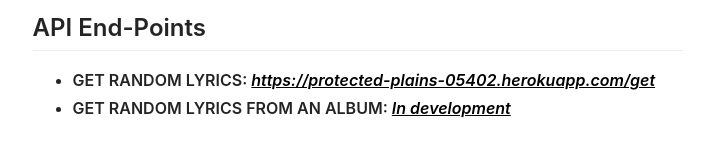
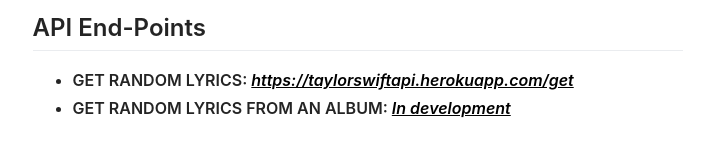
Before and after one commit to MitanshiKshatriya/taylor-swift-api, a website: page index.html in a window 1280 px wide. Shown: the part 148-297 px from the top of the page, without its empty margins (165-879 px from the left). Drawn offline with nearby package versions, Linux system fonts and the light colour scheme; no server answers.

Commit message:
updated url

```diff
--- a/index.html
+++ b/index.html
@@ -87,8 +87,8 @@
             <p>Open Source API for Taylor Swift lyrics</p>
             <h2>API End-Points</h2>
             <ul>
-                <li> GET RANDOM LYRICS: <a href="https://protected-plains-05402.herokuapp.com/get" target="_blank" rel="noopener"
-                        rel="noreferrer">https://protected-plains-05402.herokuapp.com/get</a></li>
+                <li> GET RANDOM LYRICS: <a href="https://taylorswiftapi.herokuapp.com/get" target="_blank" rel="noopener"
+                        rel="noreferrer">https://taylorswiftapi.herokuapp.com/get</a></li>
                 <li> GET RANDOM LYRICS FROM AN ALBUM: <span><i>In development</i></span></li>
 
             </ul>
```
Also changed, not shown: README.md.
